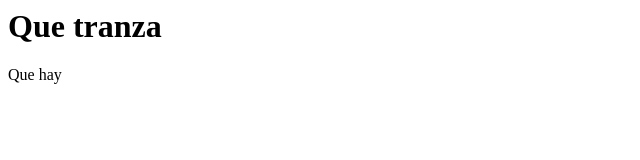
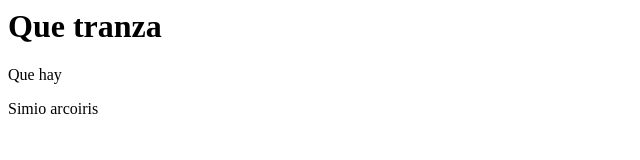
Before and after one commit to SoloAlbertoG/Prueba, a plain HTML site: page index.html in a window 1280 px wide. Shown: the whole page, without its empty margins (0-640 px from the left). Drawn offline with Linux system fonts and the light colour scheme.

Commit message:
Actualización index
Se agrego un párrafo faltante

```diff
--- a/index.html
+++ b/index.html
@@ -3,5 +3,6 @@
   <body>
     <h1>Que tranza</h1>
     <p>Que hay</p>
+    <p> Simio arcoiris</p>
   </body>
 </html>
```
